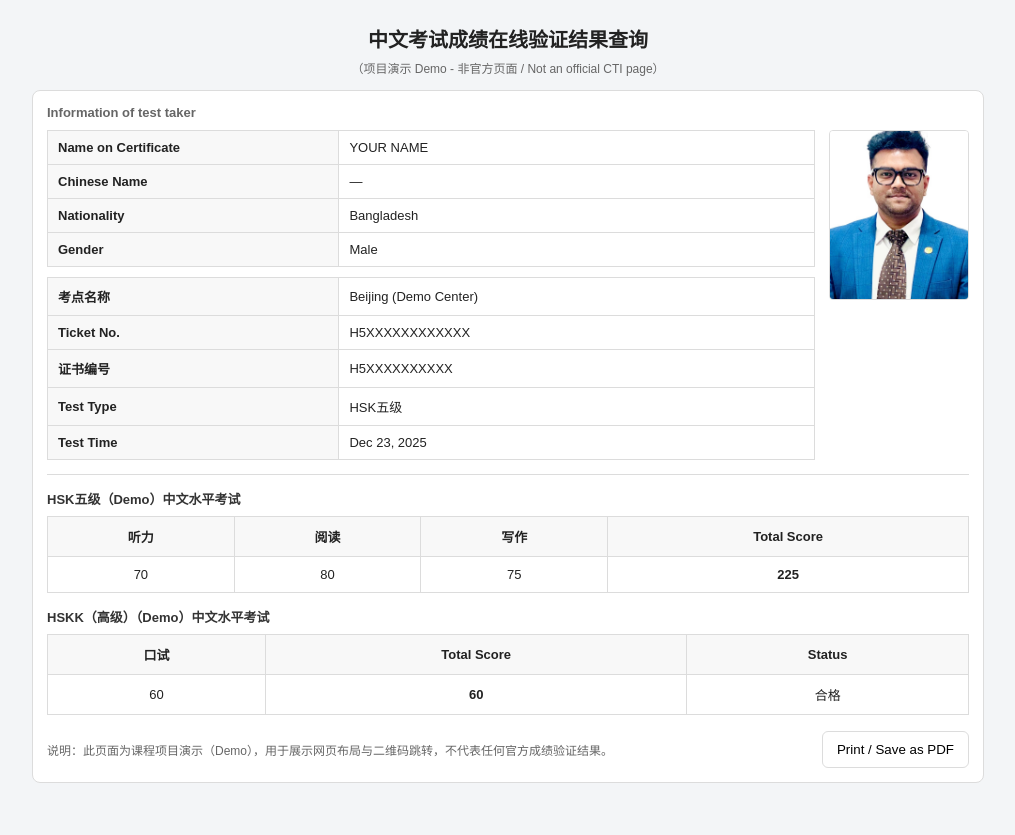
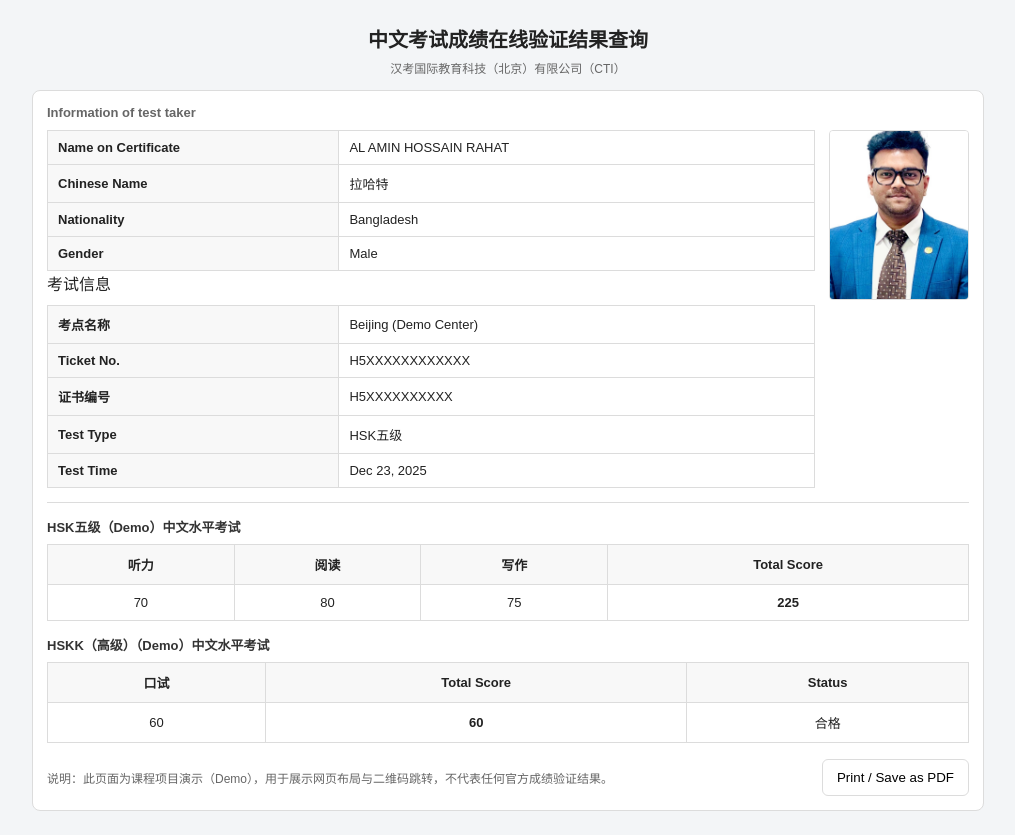
Before and after one commit to rahat137/admin.chinesetest.cn, a plain HTML site: page index.html in a window 1280 px wide. Shown: the whole page, without its empty margins (132-1147 px from the left). Before the commit the page ends 807 px from the top, so only its background shows below. Drawn offline with Linux system fonts and the light colour scheme.

Commit message:
add index.html

```diff
--- a/index.html
+++ b/index.html
@@ -11,7 +11,7 @@
   <div class="page">
     <header class="header">
       <h1>中文考试成绩在线验证结果查询</h1>
-      <p class="sub">（项目演示 Demo - 非官方页面 / Not an official CTI page）</p>
+      <p class="sub"> 汉考国际教育科技（北京）有限公司（CTI）</p>
     </header>
 
     <main class="card">
@@ -25,11 +25,11 @@
           <table class="info-table">
             <tr>
               <th>Name on Certificate</th>
-              <td id="name">YOUR NAME</td>
+              <td id="name">AL AMIN HOSSAIN RAHAT</td>
             </tr>
             <tr>
               <th>Chinese Name</th>
-              <td id="cnname">—</td>
+              <td id="cnname">拉哈特</td>
             </tr>
             <tr>
               <th>Nationality</th>
@@ -40,10 +40,9 @@
               <td id="gender">Male</td>
             </tr>
           </table>
-
-          <div class="gap"></div>
-
-          <table class="info-table">
+<div class="section-label">考试信息</div>
+<div class="gap"></div>
+<table class="info-table">
             <tr>
               <th>考点名称</th>
               <td id="center">Beijing (Demo Center)</td>
```
